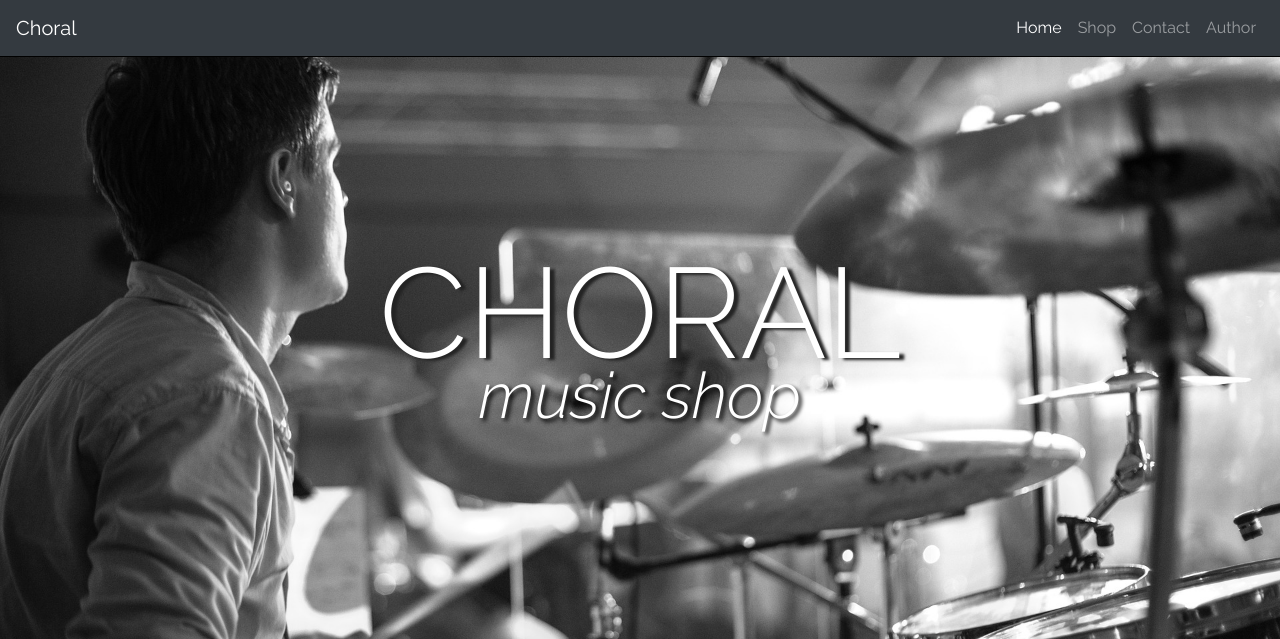
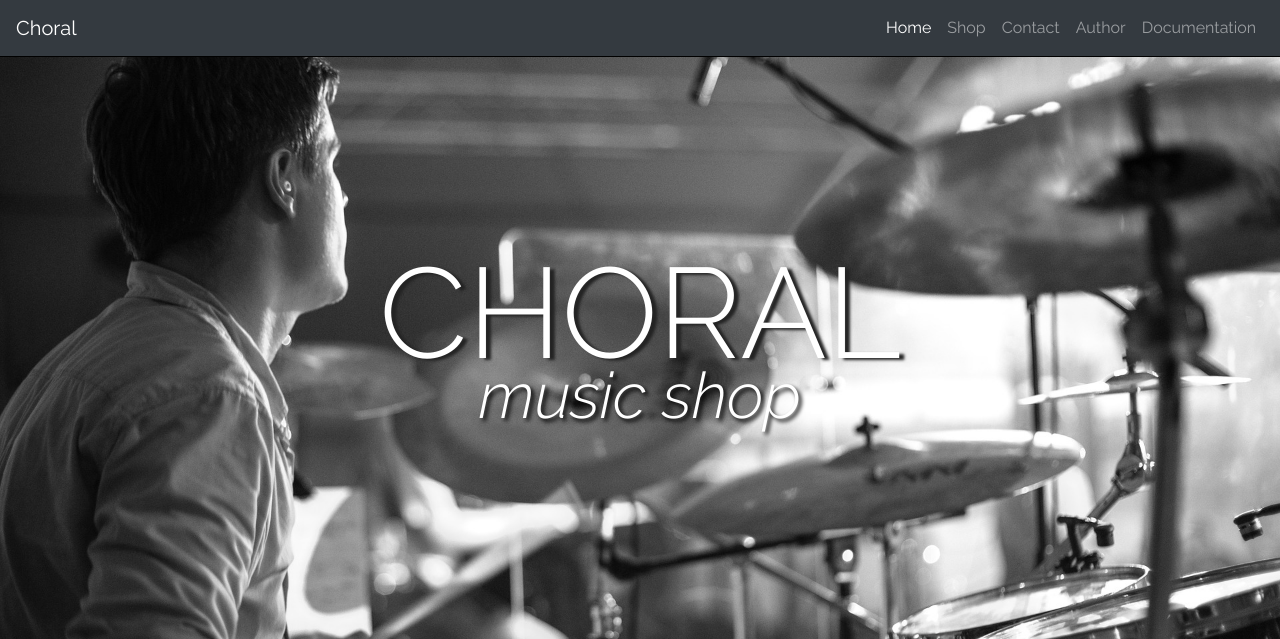
Before and after one commit to dev-cyprium/web-programming-ict, a PHP site: page /index.php in a window 1280 px wide. Shown: the top 639 px of the page. Run offline with PHP 8.4, Linux system fonts and the light colour scheme.

Commit message:
Add docs to the navbar

```diff
--- a/templates/_navigation.php
+++ b/templates/_navigation.php
@@ -19,6 +19,9 @@
       <li class="nav-item">
         <a class="nav-link" href='author.php'>Author</a>
       </li>
+      <li class="nav-item">
+        <a class="nav-link" href="documentation.pdf">Documentation</a>
+      </li>
     </ul>
   </div>
 </nav>
```
